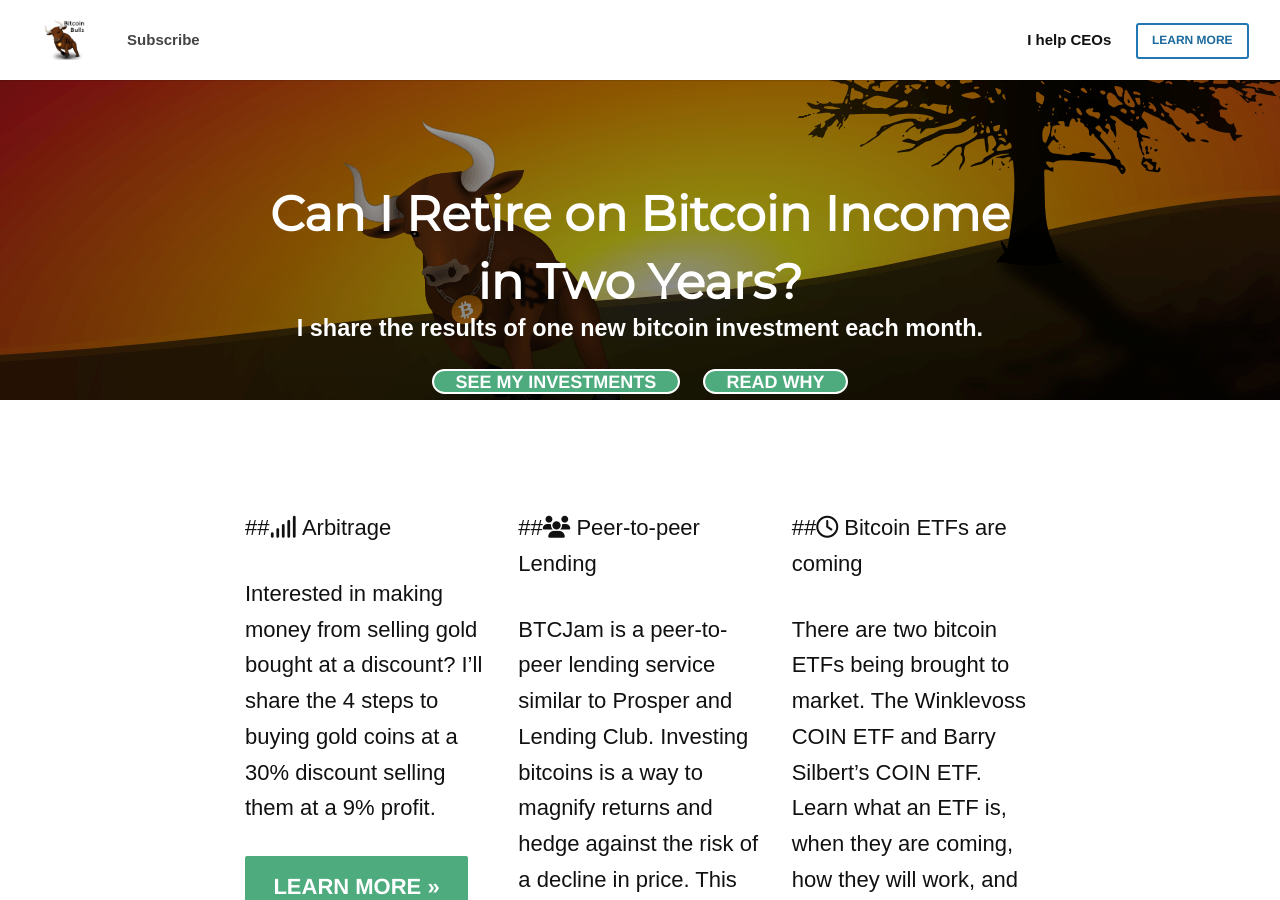
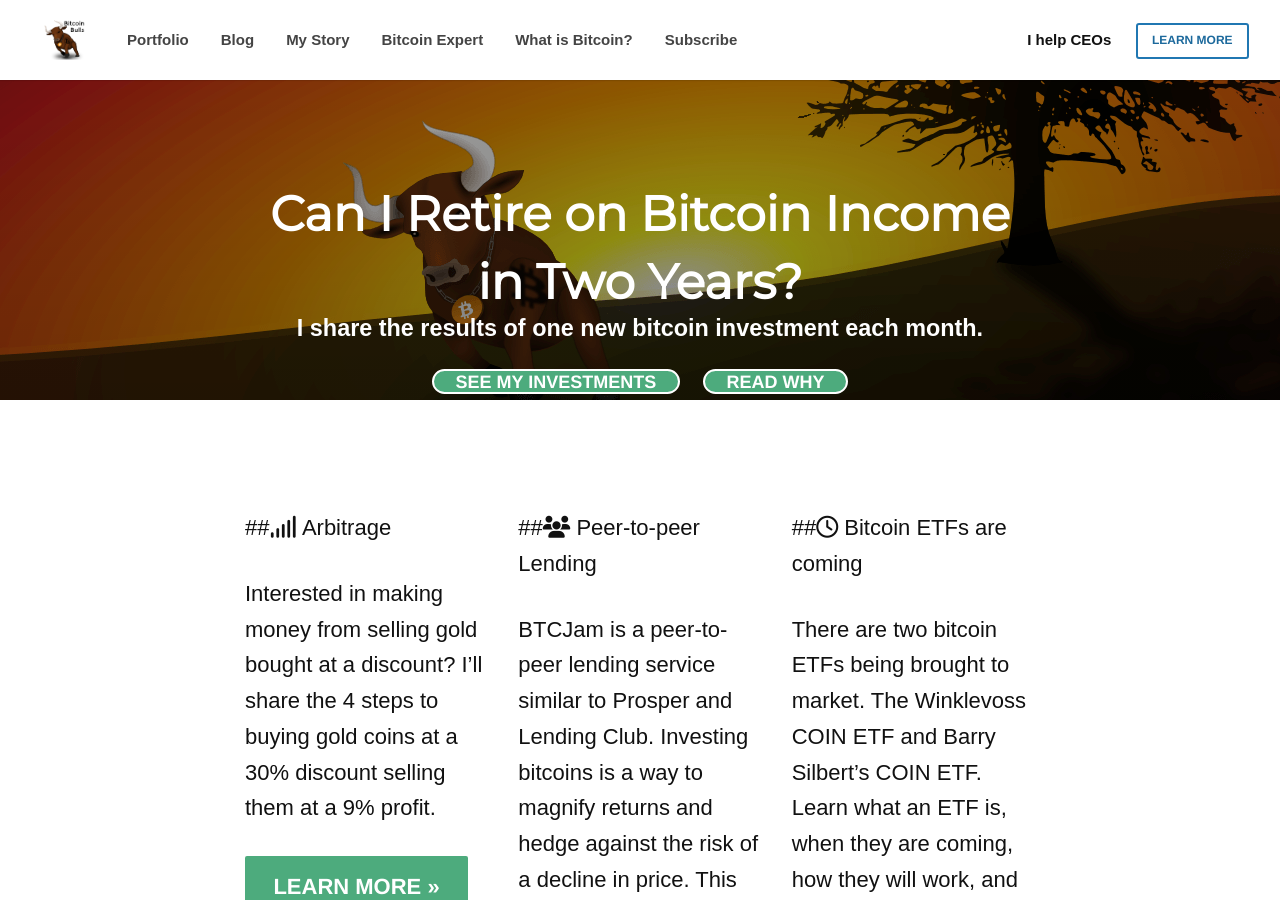
Before and after one commit to davidsilvasmith/bitcoinbulls.net, a Jekyll site: the page built from index.md, in a window 1280 px wide and 900 px high. Built offline with Jekyll 4.4.1, drawn with Linux system fonts in a browser that asks for light colours; nearby versions of some CDN libraries; some web fonts are replaced; comment, search, counter and statistics services are not loaded.

Commit message:
fixed navigation

```diff
--- /dev/null
+++ b/_data/navigation.yml
@@ -0,0 +1,10 @@
+- text: Portfolio
+  url: /portfolio/
+- text: Blog
+  url: /blog/
+- text: My Story
+  url: /my-story/
+- text: Bitcoin Expert
+  url: /bitcoin-expert/
+- text: What is Bitcoin?
+  url: /what-is-bitcoin/
--- a/_layouts/default.html
+++ b/_layouts/default.html
@@ -88,7 +88,7 @@
             </a>
              {% assign url = page.url|remove:'index.html' %}
 
-                        {% for link in page.navigation %}
+                        {% for link in site.data.navigation %}
                         {% assign urlSize = link.url|size %}
 
                         <a href="{{link.url}}" title="{{link.text}}" {% if url contains link.url and urlSize > 2 %}class="active"{% endif %} {% if url == '/' and url == link.url %}class="active"{% endif %}>{{link.text}} </a>
```
